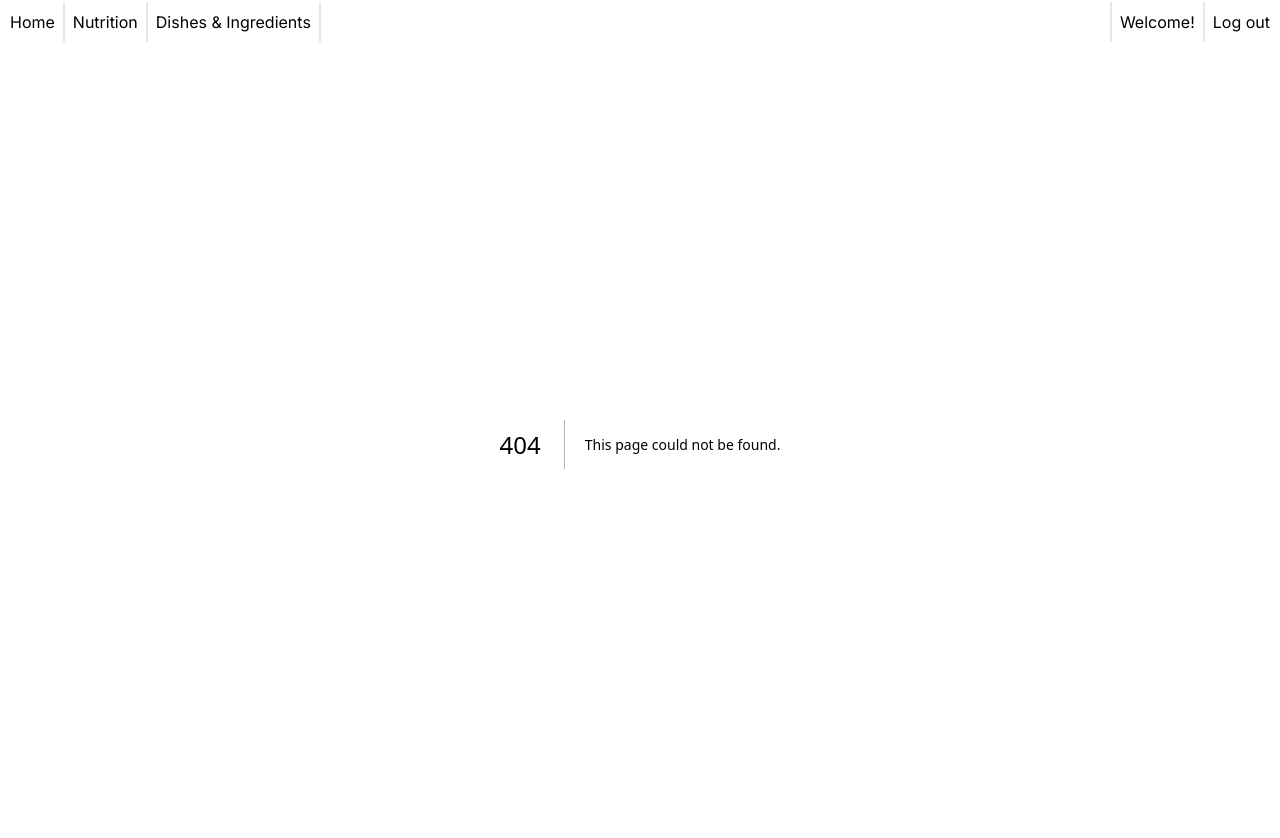
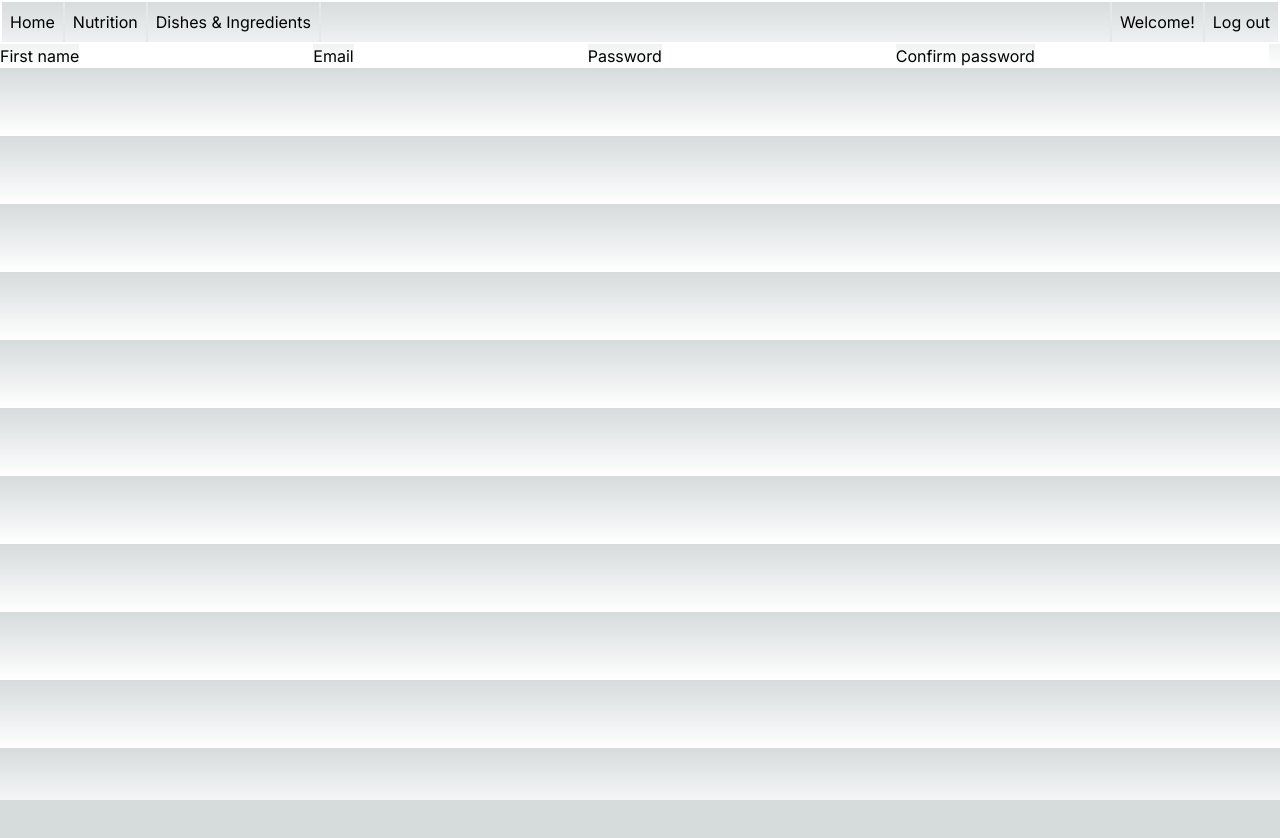
Before and after one commit to jaklyk2103/kcalculator-ui, a Next.js app: page /register in a window 1280 px wide. Before the commit this address had no page. Shown: the top 838 px of the page. After the commit the page ends 800 px from the top, so only its background shows below. Built offline with nearby package versions, Linux system fonts and the light colour scheme.

Commit message:
Started to work on register form

```diff
--- /dev/null
+++ b/src/app/login/page.tsx
@@ -0,0 +1,7 @@
+export default function Login() {
+  return(
+    <div>
+      Login page
+    </div>
+  )
+}
--- /dev/null
+++ b/src/app/register/page.tsx
@@ -0,0 +1,26 @@
+'use client'
+
+import { useState } from "react"
+
+export default function Register() {
+  const [firstName, setFirstName] = useState('');
+  const [email, setEmail] = useState('');
+  const [password, setPassword] = useState('');
+  const [confirmPassword, setConfirmPassword] = useState('');
+
+  return(
+    <form>
+      <label htmlFor='first-name-input'>First name</label>
+      <input name='first-name-input' id='first-name-input' type="text" value={firstName} onChange={(event) => setFirstName(event.target.value)}></input>
+
+      <label htmlFor='email-input'>Email</label>
+      <input name='email-input' id='email-input' type="text" value={email} onChange={(event) => setEmail(event.target.value)}></input>
+
+      <label htmlFor='password-input'>Password</label>
+      <input name='password-input' id='password-input' type="password" value={password} onChange={(event) => setPassword(event.target.value)}></input>
+
+      <label htmlFor='confirm-password-input'>Confirm password</label>
+      <input name='confirm-password-input' id='confirm-password-input' type="password" value={confirmPassword} onChange={(event) => setConfirmPassword(event.target.value)}></input>
+    </form>
+  )
+}
```
